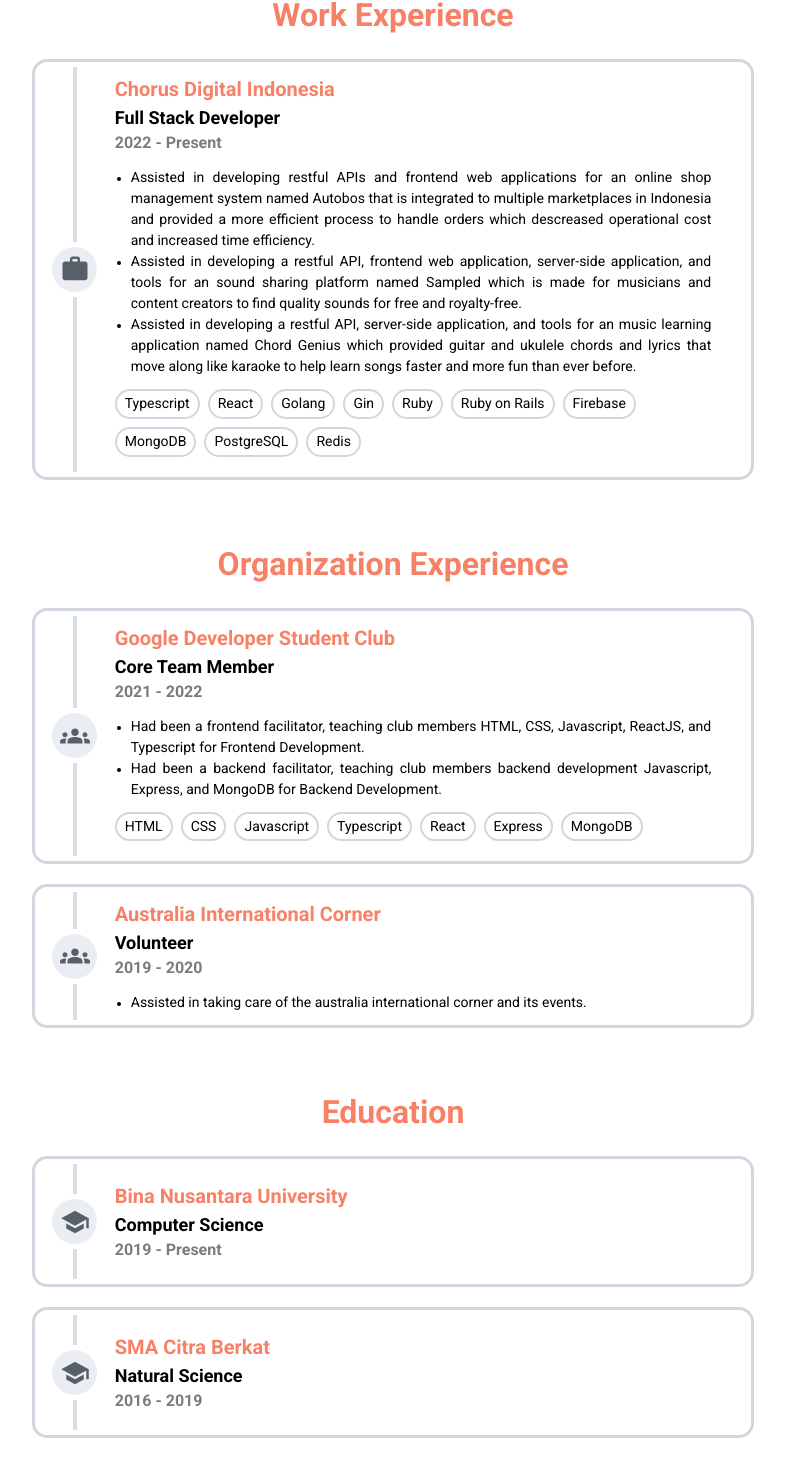
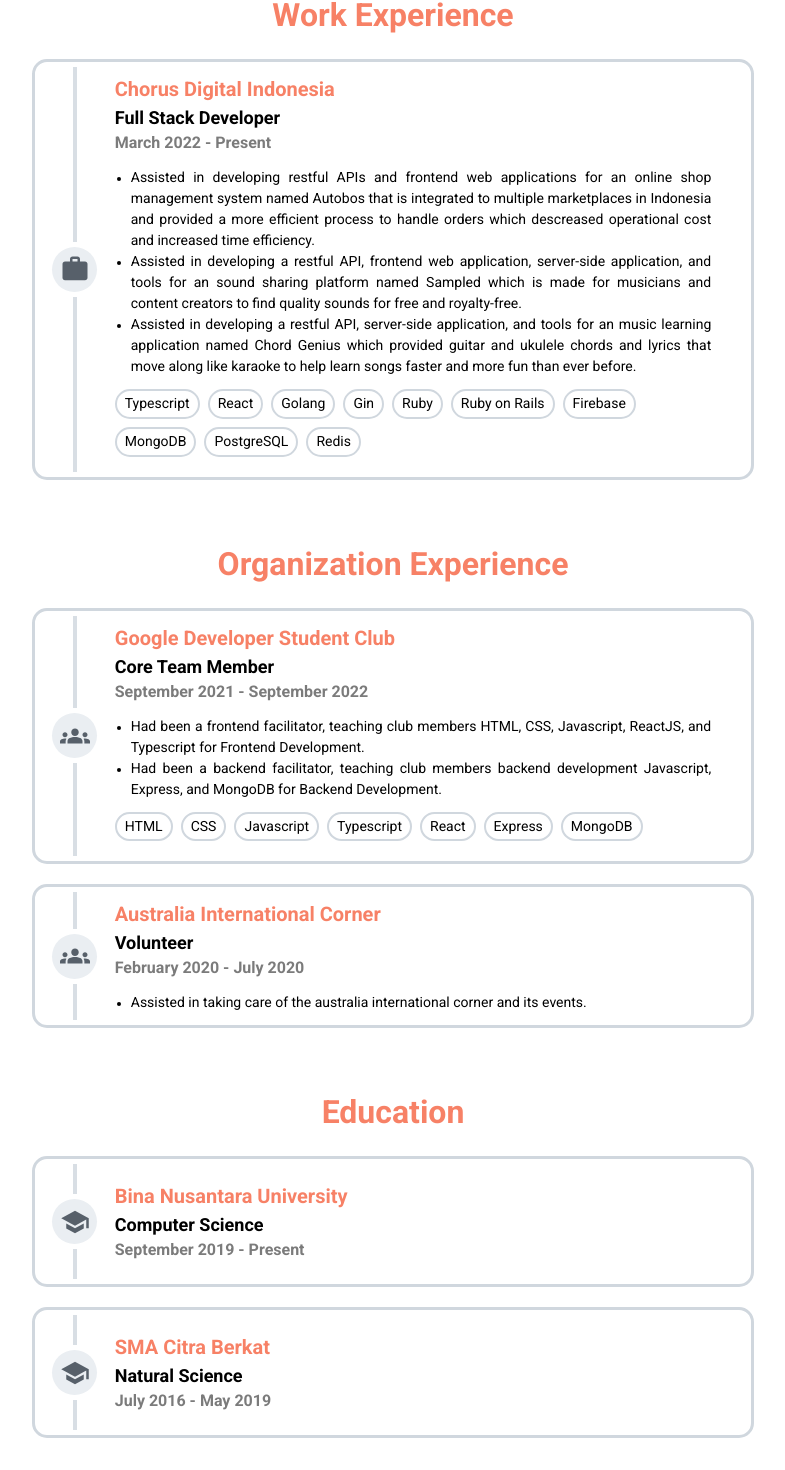
Before and after one commit to jordyf15/portfolio, a React (Create React App) app: page / in a window 1280 px wide. Shown: the part 690-2160 px from the top of the page, without its empty margins (247-1032 px from the left). Built offline with nearby package versions, Linux system fonts and the light colour scheme.

Commit message:
added months to history date

```diff
--- a/src/datas/en/historyData.ts
+++ b/src/datas/en/historyData.ts
@@ -6,14 +6,14 @@ export const educationHistoryEN: History[] = [
     institution: "Bina Nusantara University",
     category: "Education",
     role: "Computer Science",
-    date: "2019 - Present",
+    date: "September 2019 - Present",
   },
   {
     id: "history-education-2",
     institution: "SMA Citra Berkat",
     category: "Education",
     role: "Natural Science",
-    date: "2016 - 2019",
+    date: "July 2016 - May 2019",
   },
 ];
 
@@ -23,7 +23,7 @@ export const workHistoryEN: History[] = [
     institution: "Chorus Digital Indonesia",
     category: "Work",
     role: "Full Stack Developer",
-    date: "2022 - Present",
+    date: "March 2022 - Present",
     points: [
       "Assisted in developing restful APIs and frontend web applications for an online shop management system named Autobos that is integrated to multiple marketplaces in Indonesia and provided a more efficient process to handle orders which descreased operational cost and increased time efficiency.",
       "Assisted in developing a restful API, frontend web application, server-side application, and tools for an sound sharing platform named Sampled which is made for musicians and content creators to find quality sounds for free and royalty-free.",
@@ -50,7 +50,7 @@ export const organizationHistoryEN: History[] = [
     institution: "Google Developer Student Club",
     category: "Organization",
     role: "Core Team Member",
-    date: "2021 - 2022",
+    date: "September 2021 - September 2022",
     points: [
       "Had been a frontend facilitator, teaching club members HTML, CSS, Javascript, ReactJS, and Typescript for Frontend Development.",
       "Had been a backend facilitator, teaching club members backend development Javascript, Express, and MongoDB for Backend Development.",
@@ -70,7 +70,7 @@ export const organizationHistoryEN: History[] = [
     institution: "Australia International Corner",
     category: "Organization",
     role: "Volunteer",
-    date: "2019 - 2020",
+    date: "February 2020 - July 2020",
     points: [
       "Assisted in taking care of the australia international corner and its events.",
     ],
--- a/src/datas/jp/historyData.ts
+++ b/src/datas/jp/historyData.ts
@@ -6,14 +6,14 @@ export const educationHistoryJP: History[] = [
     institution: "ビナヌサンタラ大学",
     category: "Education",
     role: "コンピュータサイエンス",
-    date: "2019年 - 現在",
+    date: "2019年9月 - 現在",
   },
   {
     id: "history-education-2",
     institution: "シトラベルカト高等学校",
     category: "Education",
     role: "自然科学",
-    date: "2016年 - 2019年",
+    date: "2016年7月 - 2019年5月",
   },
 ];
 
@@ -23,7 +23,7 @@ export const workHistoryJP: History[] = [
     institution: "コーラスデジタルインドネシア",
     category: "Work",
     role: "フルスタックデベロッパー",
-    date: "2022年 - 現在",
+    date: "2022年3月 - 現在",
     points: [
       "インドネシアの複数のマーケットプレイスに統合されたAutobosというオンラインショップ管理システムのレストフルAPIとフロントエンドウェブアプリケーションの開発を手伝い、より効率的な注文処理プロセスを提供することで、運用コストを削減し、時間効率を向上させた。",
       "ミュージシャンやコンテンツクリエイターがロイヤリティフリーで良質なサウンドを入手できるサウンド共有プラットフォーム「Sampled」のレストフルAPI、フロントエンドWebアプリケーション、サーバーサイドアプリケーション、ツールの開発を手伝いました。",
@@ -50,7 +50,7 @@ export const organizationHistoryJP: History[] = [
     institution: "グーグルデベロッパーの学生クラブ",
     category: "Organization",
     role: "コアチームメンバー",
-    date: "2021年 - 2022年",
+    date: "2021年9月 - 2022年9月",
     points: [
       "フロントエンドのファシリテーターとして、クラブのメンバーにフロントエンド開発のための HTML、CSS、JavaScript、ReactJS、Typescript を教えました。",
       "バックエンドのファシリテーターとして、クラブのメンバーにバックエンド開発のための Javascript、Express、MongoDB を教えました。",
@@ -70,7 +70,7 @@ export const organizationHistoryJP: History[] = [
     institution: "オーストラリア国際コーナー",
     category: "Organization",
     role: "ボランティア",
-    date: "2019年 - 2020年",
+    date: "2020年2月 - 2020年7月",
     points: [
       "オーストラリア・インターナショナル・コーナーとそのイベントの世話を手伝いました。",
     ],
```
